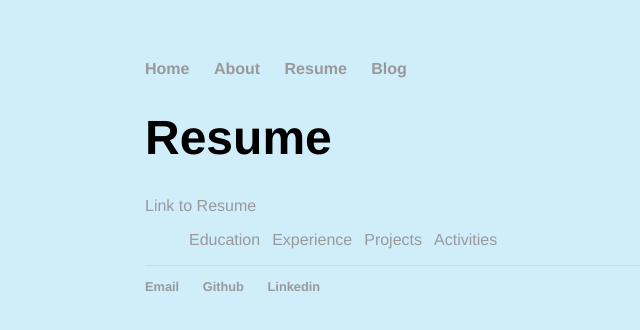
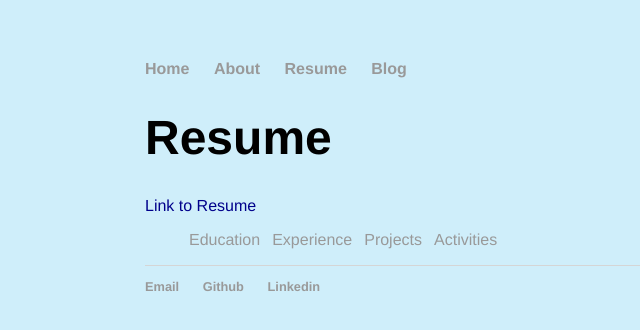
Before and after one commit to nithi0105/nithi0105.github.io, a Jekyll site: the page built from resume/index.html, in a window 1280 px wide. Shown: the top 330 px of the page, without its empty margins (47-687 px from the left). Built offline with Jekyll 4.4.1, drawn with Linux system fonts in a browser that asks for light colours.

Commit message:
Update main.css

```diff
--- a/css/main.css
+++ b/css/main.css
@@ -17,6 +17,9 @@ a {
     text-decoration: none;
     font-family:'Helvetica', 'Arial', 'Sans-Serif';
     color: #999;
+}
+a.res{
+    color:#00008B
 }
 a:hover {
     text-decoration: underline;
```
